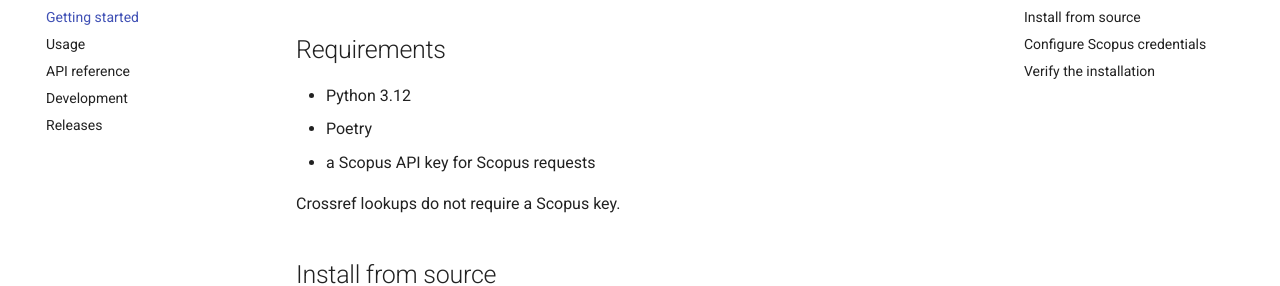
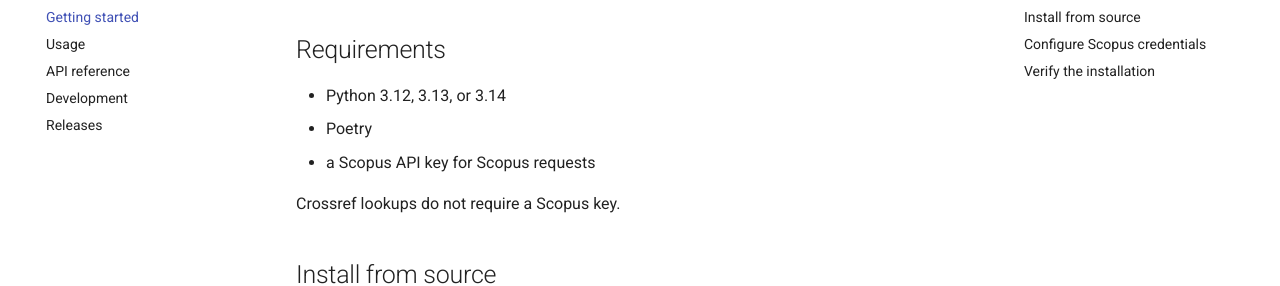
Before and after one commit to DiogoRibeiro7/abstract_extract, an MkDocs documentation site: the page built from docs/getting-started.md, in a window 1280 px wide and 900 px high. Shown: the part 148-434 px from the top of the window. Built offline with MkDocs 1.6.1 and Material for MkDocs 9.7.7, drawn with Linux system fonts in a browser that asks for light colours; comment, search, counter and statistics services are not loaded.

Commit message:
Document supported Python range

```diff
--- a/docs/getting-started.md
+++ b/docs/getting-started.md
@@ -2,7 +2,7 @@
 
 ## Requirements
 
-- Python 3.12
+- Python 3.12, 3.13, or 3.14
 - Poetry
 - a Scopus API key for Scopus requests
 
```
